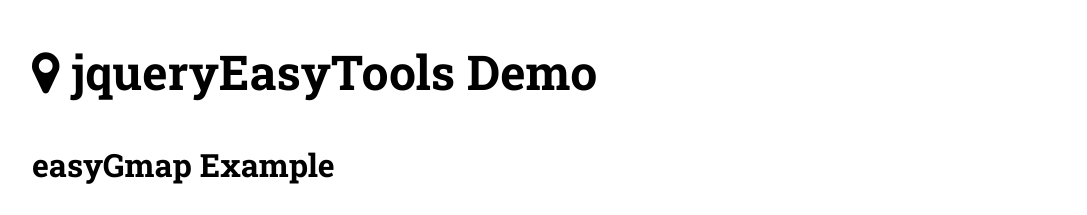
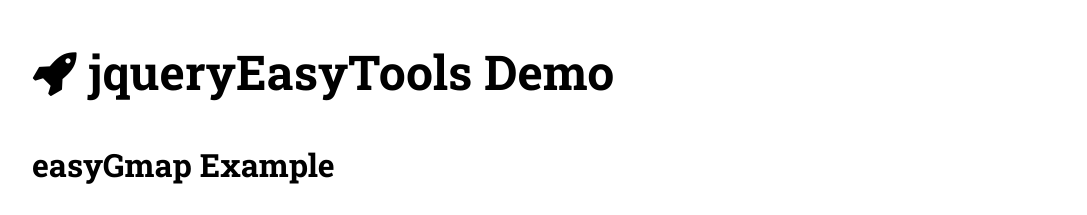
Before and after one commit to Gix075/jqueryEasyTools, a website: page demo/demo.html in a window 1280 px wide. Shown: the top 215 px of the page, without its empty margins (96-1183 px from the left). Drawn offline with nearby package versions, Linux system fonts and the light colour scheme; some packages are replaced by stand-ins of ours.

Commit message:
jqueryEasyTools 0.5.1

```diff
--- a/demo/demo.html
+++ b/demo/demo.html
@@ -16,7 +16,7 @@
     <body>
 
         <section class="wrapper">
-            <h1><i class="fa fa-map-marker"></i> jqueryEasyTools Demo</h1>
+            <h1><i class="fa fa-rocket"></i> jqueryEasyTools Demo</h1>
         </section>
 
         <section class="wrapper">
```
Also changed, not shown: bower.json (added, +23 -0 lines), README.md.
